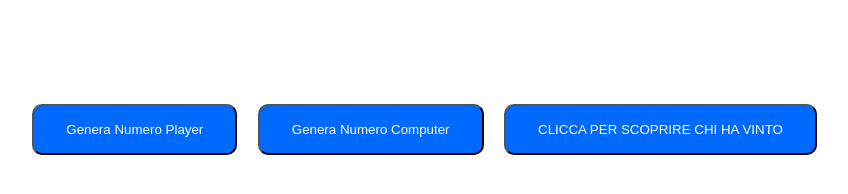
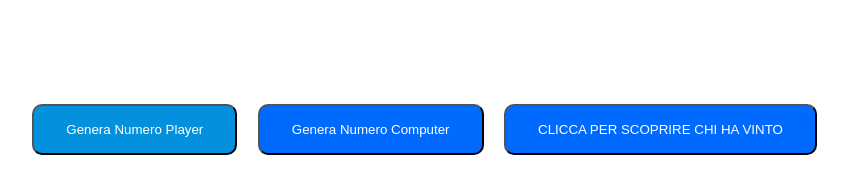
Before and after one commit to gabrieleomegna/js-mail-dadi, a plain HTML site: page Dadi/index.html in a window 1280 px wide. In both pictures the pointer is over the button "Genera Numero Player". Shown: the whole page, without its empty margins (177-1025 px from the left). Drawn offline with Linux system fonts and the light colour scheme.

Commit message:
Implemented style of buttons in js-dadi with :hover

```diff
--- a/Dadi/style/style.css
+++ b/Dadi/style/style.css
@@ -27,6 +27,10 @@ button {
 button#winner {
     text-transform: uppercase;
 }
+button:hover {
+    background-color: rgb(3, 145, 222);
+}
+
 .first-two-p {
     width: 50%;
 }
```
